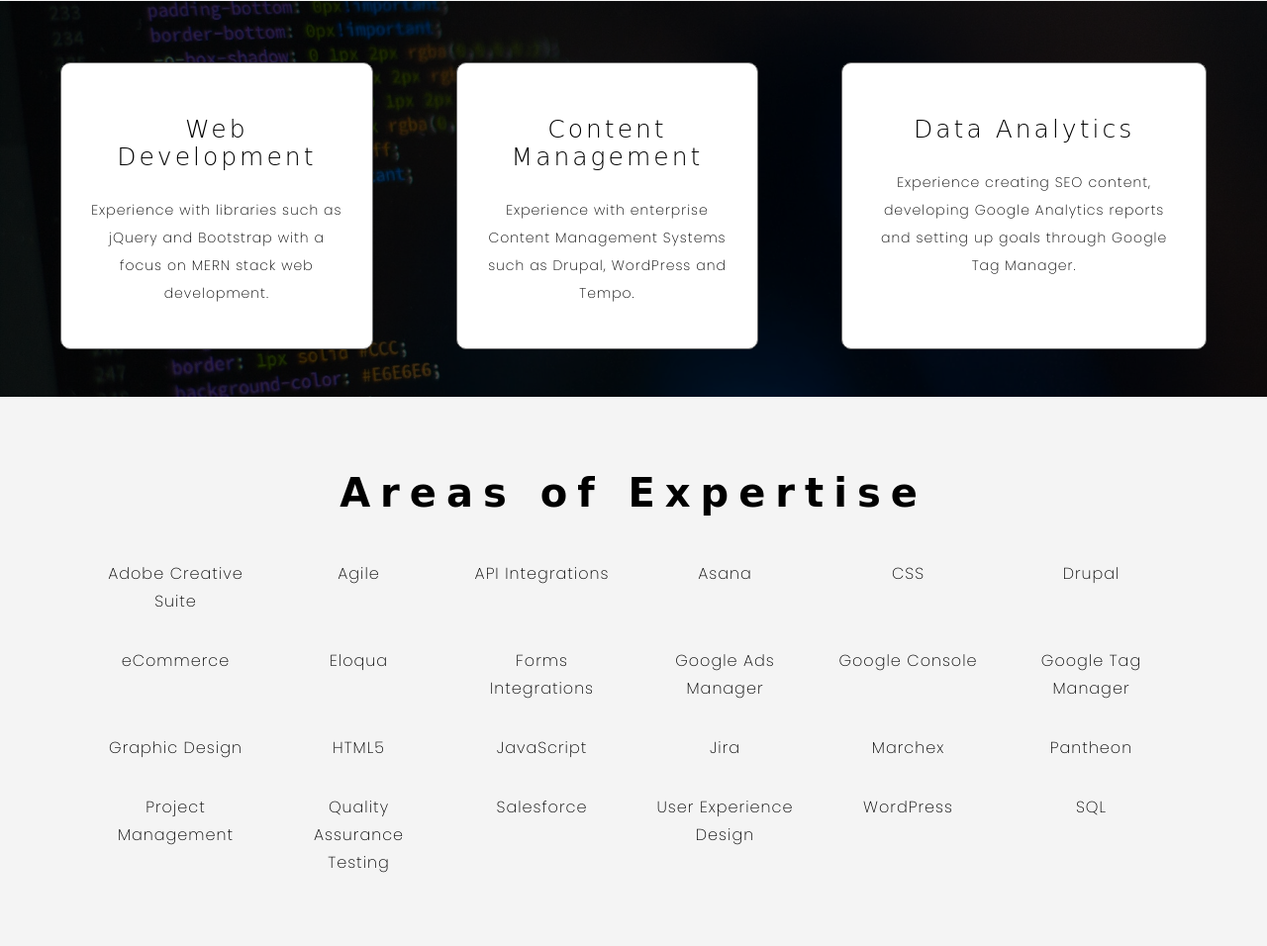
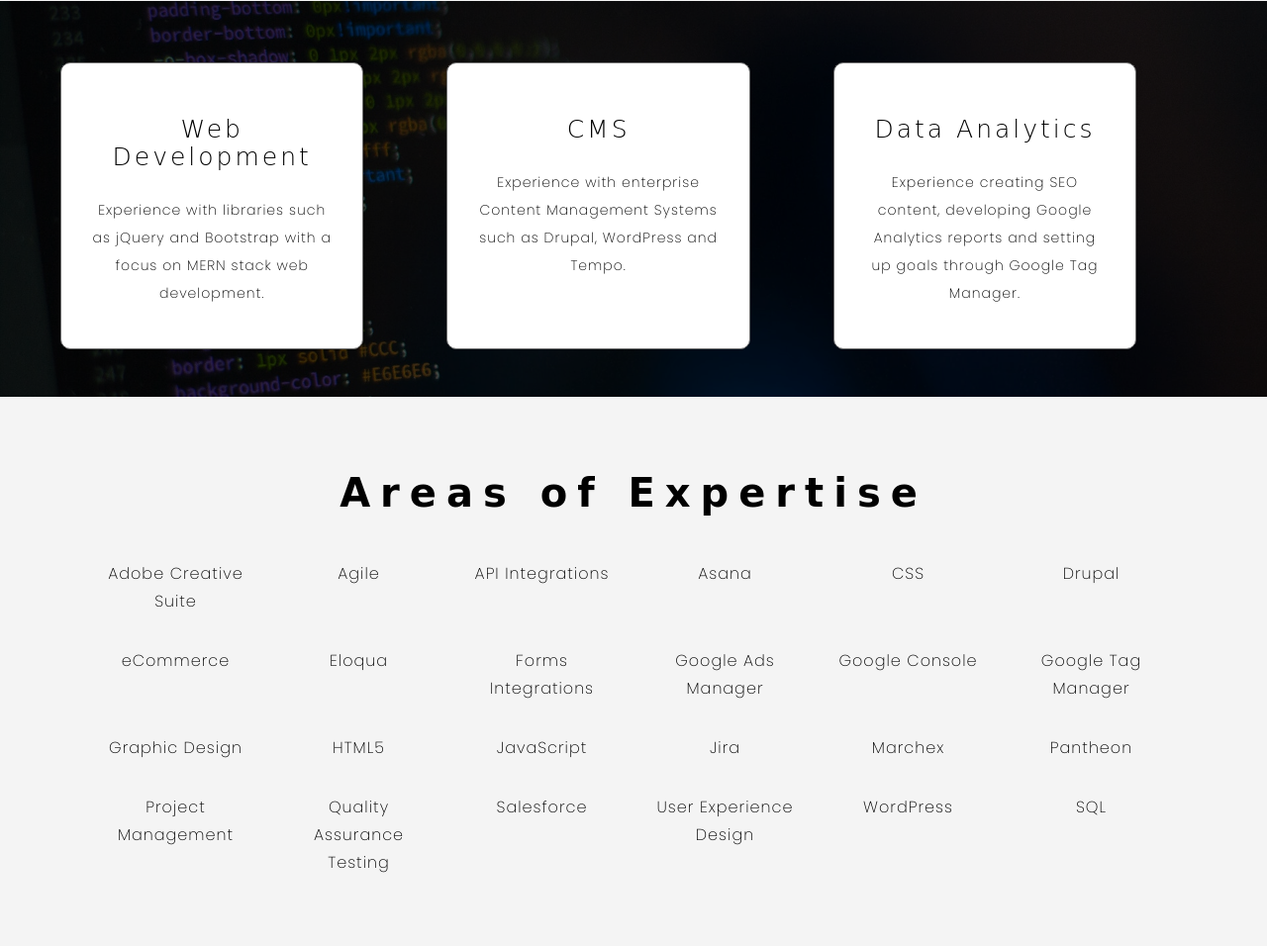
Before and after one commit to RyanHarrisFL/resume-site, a PHP site: page / in a window 1280 px wide. Shown: the part 1175-2131 px from the top of the page at 99% size. Run offline with PHP 8.4, Linux system fonts and the light colour scheme; some web fonts are replaced.

Commit message:
updated width on flex cards

```diff
--- a/index.html
+++ b/index.html
@@ -48,7 +48,7 @@
           </p>
         </div>
         <div class="card-content">
-          <h3 class="card-title">Content Management</h3>
+          <h3 class="card-title">CMS</h3>
           <p>
             Experience with enterprise Content Management Systems such as Drupal, WordPress and Tempo.
           </p>
--- a/style.css
+++ b/style.css
@@ -140,6 +140,7 @@ a:hover {
   border-radius: 10px;
   border-color: rgb(110, 110, 110);
   text-align: center;
+  flex: 0 1 20%;
 
 }
 
```
